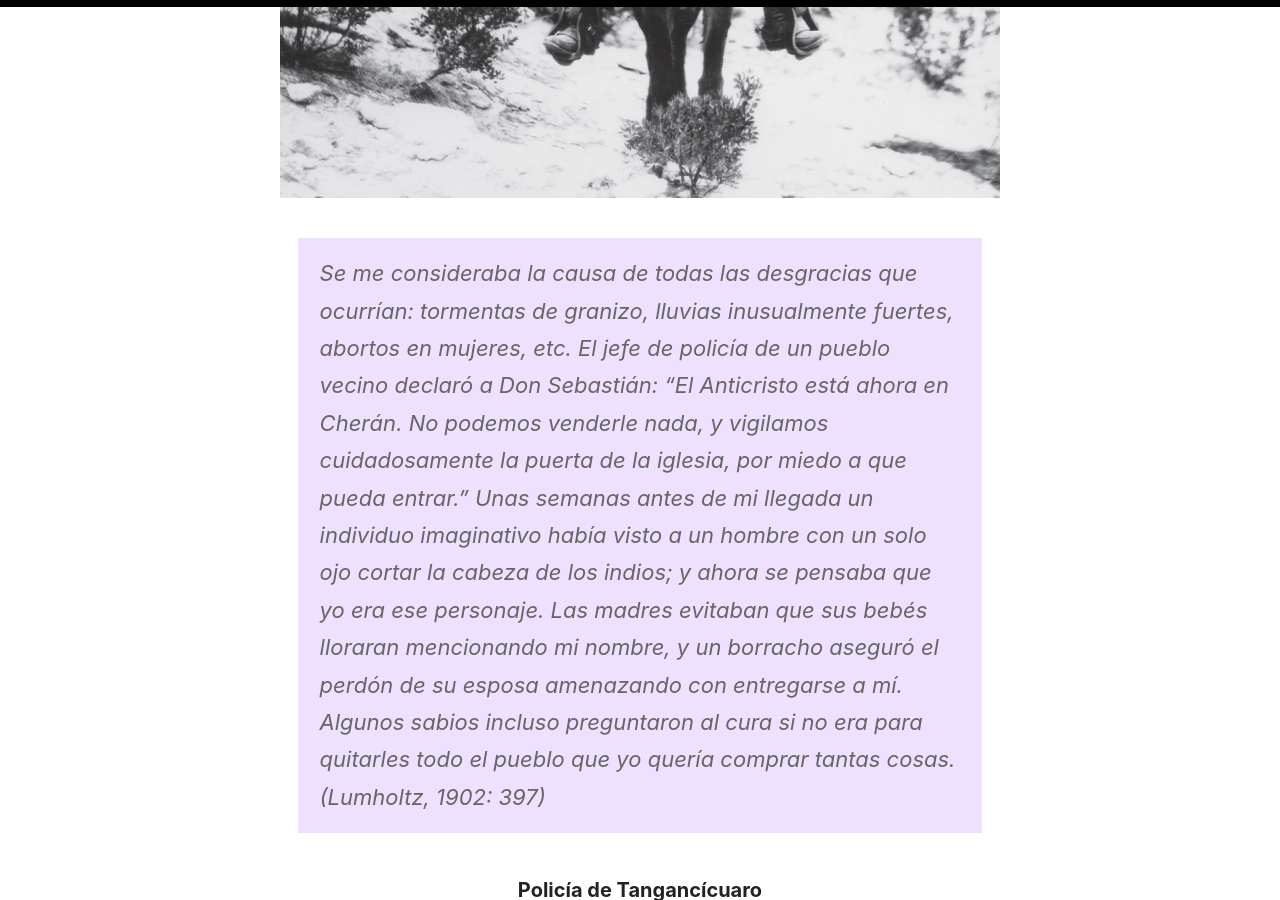
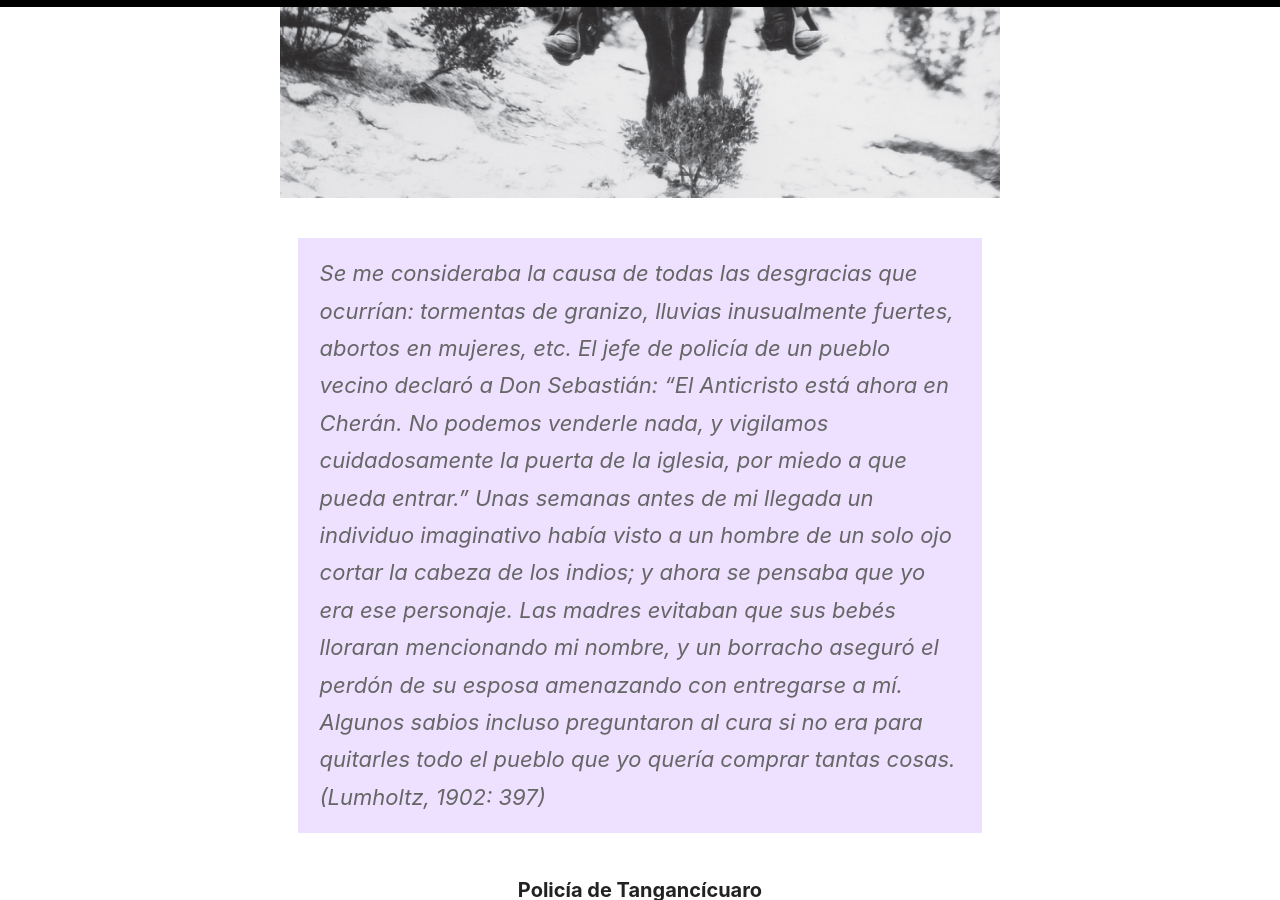
Before and after one commit to carloslucmat/reverie-clm, a Jekyll site: the page built from _posts/2021-01-09-unk-tarascan.md, in a window 1280 px wide and 900 px high, scrolled down 737 px. Built offline with Jekyll 4.4.1, drawn with Linux system fonts in a browser that asks for light colours.

Commit message:
lumholtz

```diff
--- a/_posts/2021-01-09-unk-tarascan.md
+++ b/_posts/2021-01-09-unk-tarascan.md
@@ -6,7 +6,7 @@ categories: [antropología, etnografía, Michoacán, purépecha, Carl Lumholtz]
 
 ![Carl Lumholtz en la Sierra Madre en Chihuahua, 1892](/images/lumholtz-chihuahua.png)
 
->Se me consideraba la causa de todas las desgracias que ocurrían: tormentas de granizo, lluvias inusualmente fuertes, abortos en mujeres, etc. El jefe de policía de un pueblo vecino declaró a Don Sebastián: "El Anticristo está ahora en Cherán. No podemos venderle nada, y vigilamos cuidadosamente la puerta de la iglesia, por miedo a que pueda entrar." Unas semanas antes de mi llegada un individuo imaginativo había visto a un hombre con un solo ojo cortar la cabeza de los indios; y ahora se pensaba que yo era ese personaje. Las madres evitaban que sus bebés lloraran mencionando mi nombre, y un borracho aseguró el perdón de su esposa amenazando con entregarse a mí. Algunos sabios incluso preguntaron al cura si no era para quitarles todo el pueblo que yo quería comprar tantas cosas. (Lumholtz, 1902: 397)
+>Se me consideraba la causa de todas las desgracias que ocurrían: tormentas de granizo, lluvias inusualmente fuertes, abortos en mujeres, etc. El jefe de policía de un pueblo vecino declaró a Don Sebastián: "El Anticristo está ahora en Cherán. No podemos venderle nada, y vigilamos cuidadosamente la puerta de la iglesia, por miedo a que pueda entrar." Unas semanas antes de mi llegada un individuo imaginativo había visto a un hombre de un solo ojo cortar la cabeza de los indios; y ahora se pensaba que yo era ese personaje. Las madres evitaban que sus bebés lloraran mencionando mi nombre, y un borracho aseguró el perdón de su esposa amenazando con entregarse a mí. Algunos sabios incluso preguntaron al cura si no era para quitarles todo el pueblo que yo quería comprar tantas cosas. (Lumholtz, 1902: 397)
 
 ### Policía de Tangancícuaro
 ![](/images/policeman-lumholtz.png)
```
